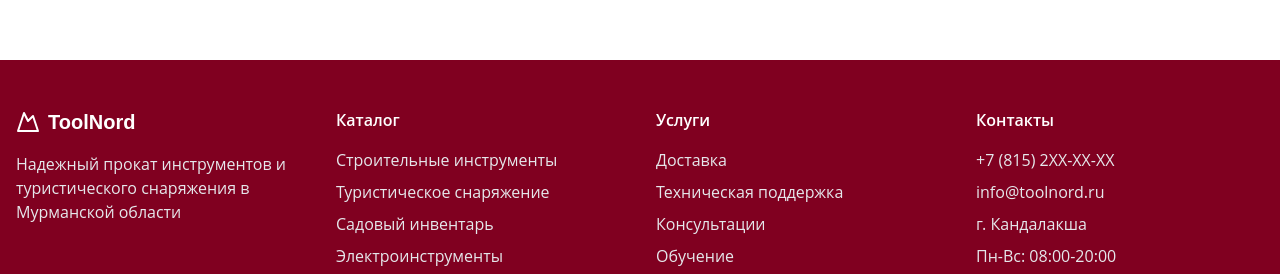
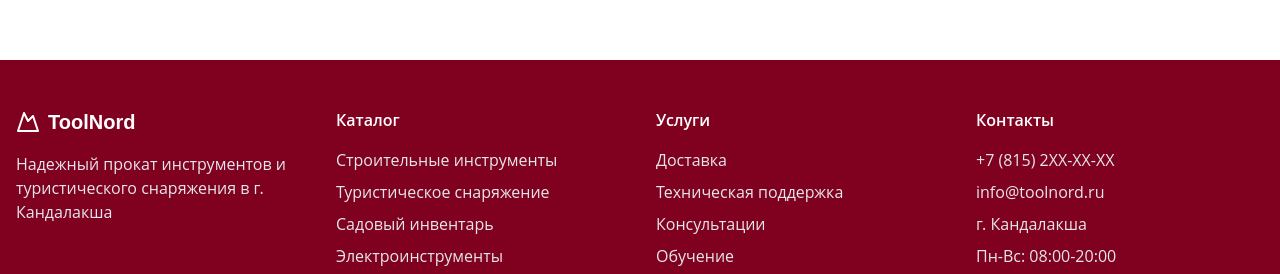
Before and after one commit to pr-poehali-dev/tool-rental-project, a React (Vite) app: page / in a window 1280 px wide. Shown: the part 3288-3562 px from the top of the page. Built offline with nearby package versions, Linux system fonts and the light colour scheme.

Commit message:
Обновление 1 компонентов

```diff
--- a/src/components/Footer.tsx
+++ b/src/components/Footer.tsx
@@ -10,9 +10,7 @@ export default function Footer() {
               <Icon name="Mountain" size={24} />
               <h3 className="font-heading text-xl font-bold">ToolNord</h3>
             </div>
-            <p className="text-gray-200">
-              Надежный прокат инструментов и туристического снаряжения в Мурманской области
-            </p>
+            <p className="text-gray-200">Надежный прокат инструментов и туристического снаряжения в г. Кандалакша </p>
           </div>
           <div>
             <h4 className="font-semibold mb-4">Каталог</h4>
```
